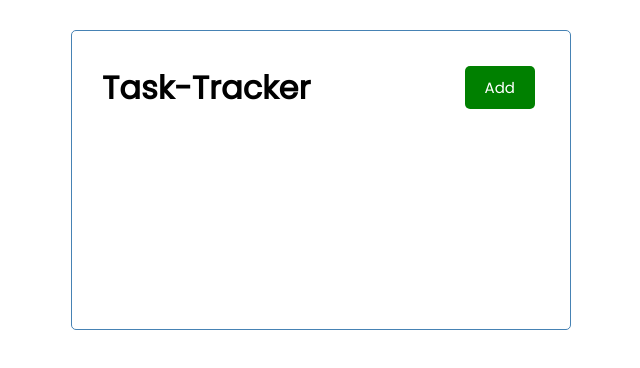
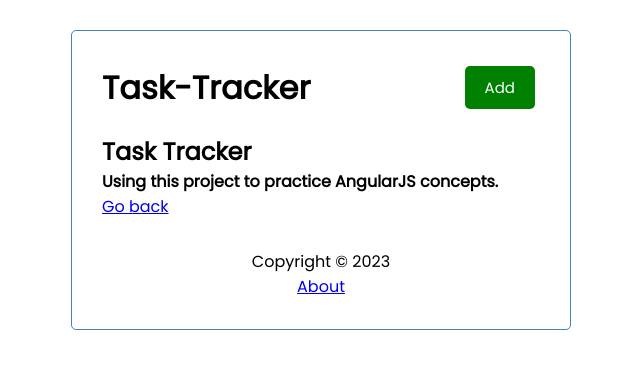
Before and after one commit to nziokikevin/task-manager, an Angular app: page /about in a window 1280 px wide. Before the commit this address led to /. Shown: the top 368 px of the page, without its empty margins (319-959 px from the left). Built offline with nearby package versions, Linux system fonts and the light colour scheme.

Commit message:
:art: :sparkles: feat: angular router

```diff
--- a/src/app/app.component.html
+++ b/src/app/app.component.html
@@ -1,4 +1,5 @@
 <div class="container">
   <app-header></app-header>
   <router-outlet></router-outlet>
+  <app-footer></app-footer>
 </div>
--- a/src/app/components/about/about.component.html
+++ b/src/app/components/about/about.component.html
@@ -1 +1,5 @@
-<p>about works!</p>
+<div>
+  <h2>Task Tracker</h2>
+  <h4>Using this project to practice AngularJS concepts.</h4>
+  <a routerLink="/">Go back</a>
+</div>
--- /dev/null
+++ b/src/app/components/footer/footer.component.css
@@ -0,0 +1,4 @@
+footer {
+  margin-top: 30px;
+  text-align: center;
+}
--- /dev/null
+++ b/src/app/components/footer/footer.component.html
@@ -0,0 +1,4 @@
+<footer>
+  <p>Copyright &copy; 2023</p>
+  <a routerLink="/about">About</a>
+</footer>
```
Also changed, not shown: src/app/app.module.ts (+5 -2 lines), src/app/components/footer/footer.component.ts (added, +10 -0 lines), 1 other file (tests, documents, lock files or other folders).
